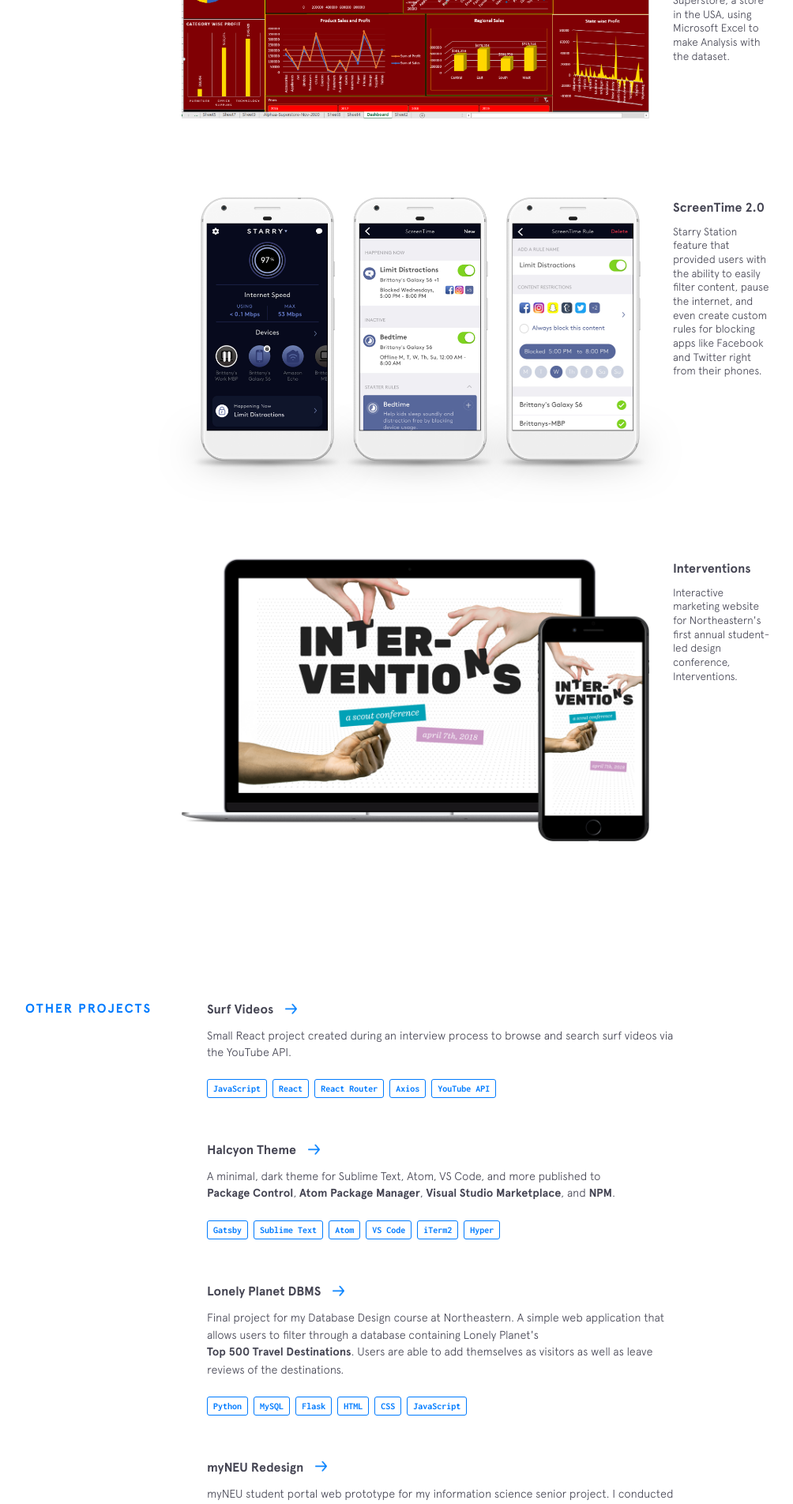
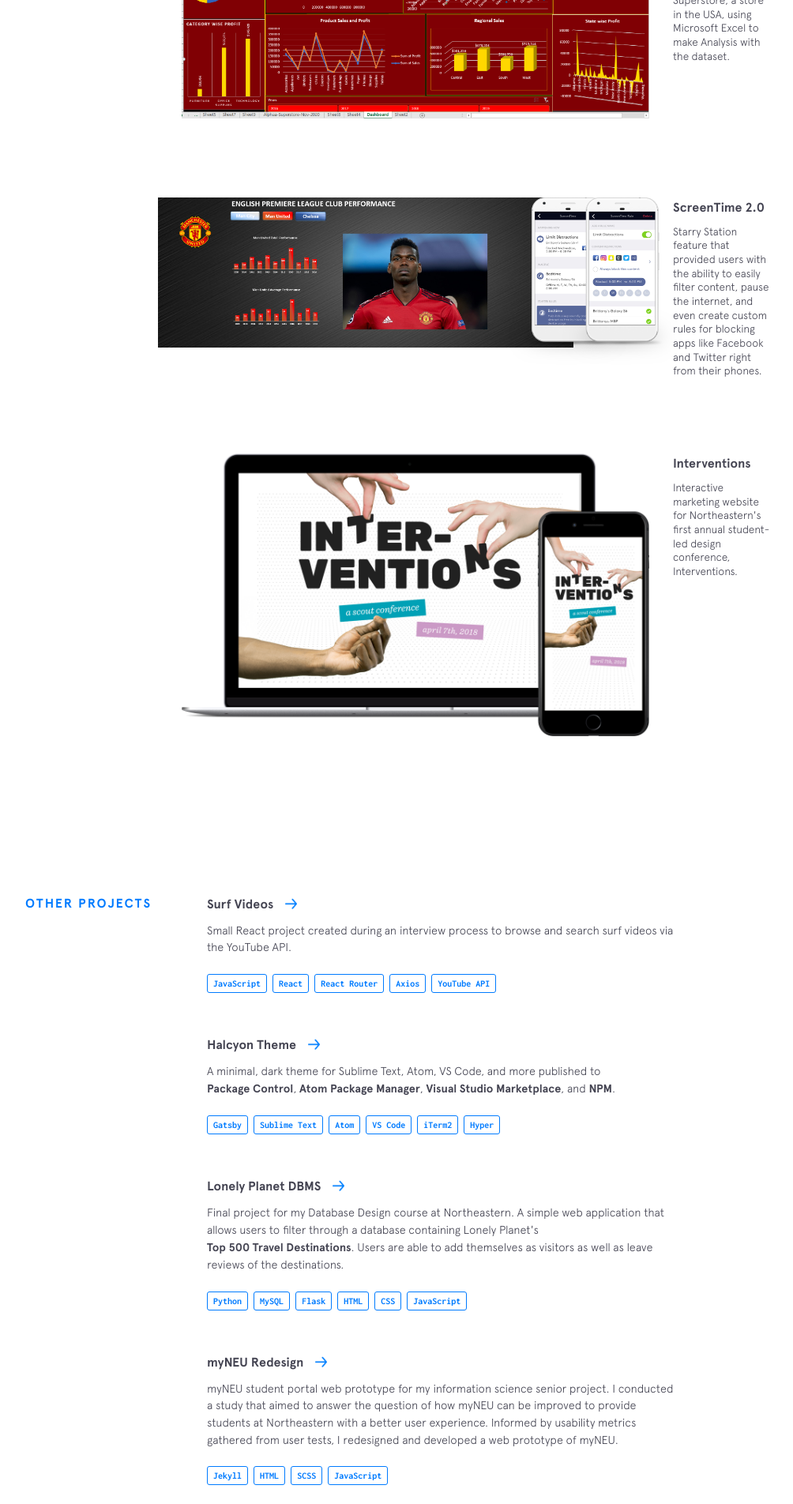
Before and after one commit to Sylvestre5/sylvestre5.github.io, a Jekyll site: the page built from index.html, in a window 1280 px wide. Shown: the part 2842-4746 px from the top of the page at 79% size, without its empty margins (188-1192 px from the left). Built offline with Jekyll 4.4.1, drawn with Linux system fonts in a browser that asks for light colours; nearby versions of some CDN libraries.

Commit message:
Update featured-projects.html

```diff
--- a/_includes/featured-projects.html
+++ b/_includes/featured-projects.html
@@ -20,7 +20,7 @@
       <figure class="project__pic phones">
         <a href="https://play.google.com/store/apps/details?id=com.starry.management" target="_blank">
           <div class="phone">
-            <img src="{{site.baseurl}}/img/featured/screentime/screentime1.png" alt="">
+            <img src="{{site.baseurl}}/img/featured/screentime/manunited.png" alt="">
           </div>
           <div class="phone">
             <img src="{{site.baseurl}}/img/featured/screentime/screentime3.png" alt="">
```
